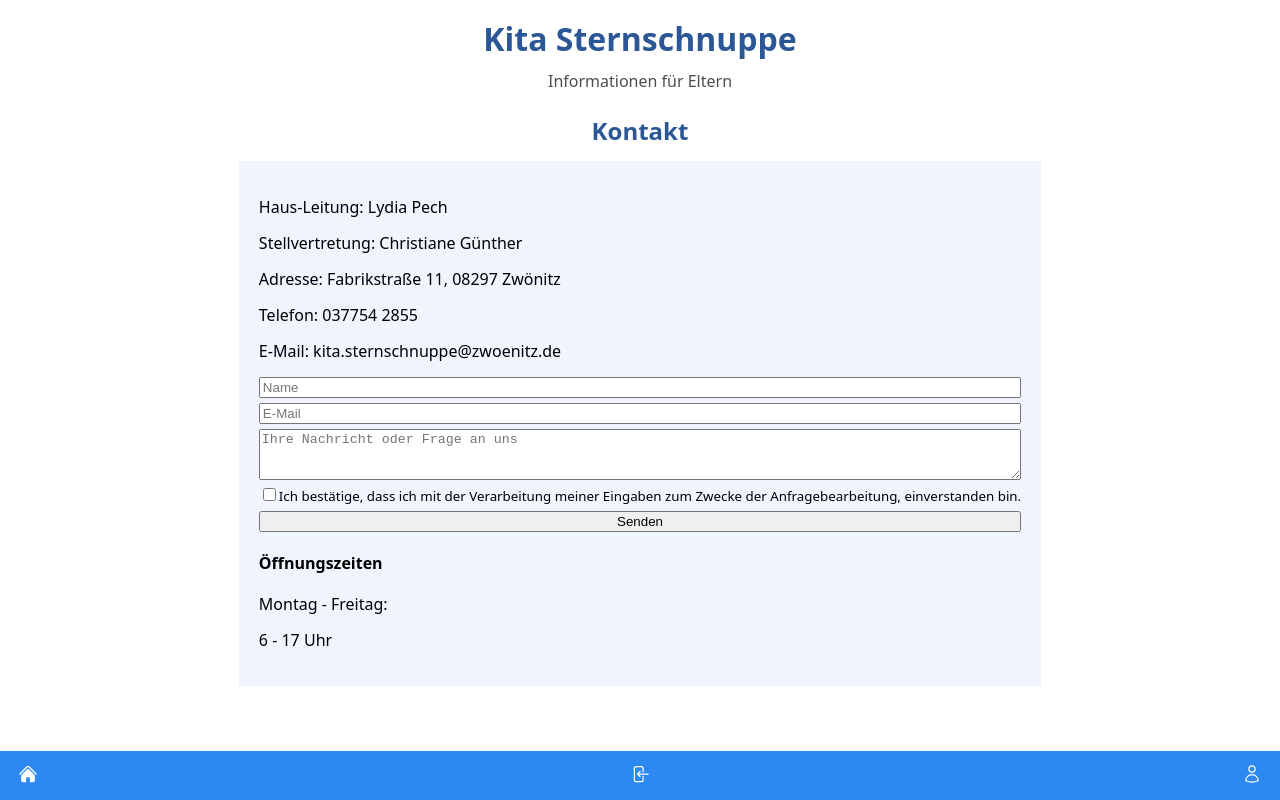
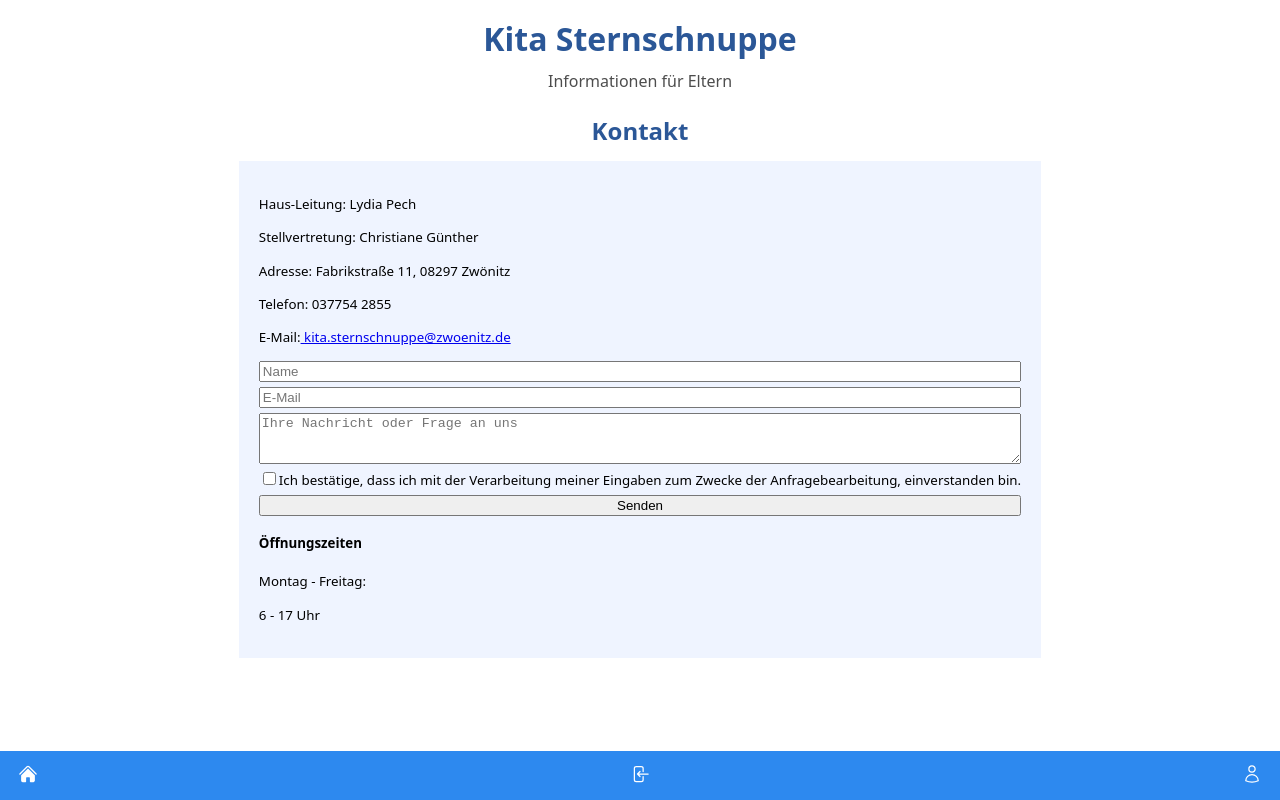
Before and after one commit to MariaAdner/kita-info, a Next.js app: page /kontakt in a window 1280 px wide. Built offline with nearby package versions, Linux system fonts and the light colour scheme; no server answers.

Commit message:
updated styling of contact page

```diff
--- a/pages/kontakt/index.js
+++ b/pages/kontakt/index.js
@@ -6,6 +6,7 @@ const StyledArticle = styled.article`
   background-color: var(--color-background);
   padding: 20px;
   margin-bottom: 100px;
+  font-size: 10pt;
 `;
 
 export default function Kontakt() {
@@ -20,7 +21,13 @@ export default function Kontakt() {
         <div>
           <p>Adresse: Fabrikstraße 11, 08297 Zwönitz</p>
           <p>Telefon: 037754 2855</p>
-          <p>E-Mail: kita.sternschnuppe@zwoenitz.de</p>
+          <p>
+            E-Mail:
+            <a href="mailto: kita.sternschnuppe@zwoenitz.de">
+              {" "}
+              kita.sternschnuppe@zwoenitz.de{" "}
+            </a>
+          </p>
         </div>
         <ContactForm />
         <h4>Öffnungszeiten</h4>
```
Also changed, not shown: pages/kontakt/sendMessage/index.js (deleted, +0 -31 lines).
